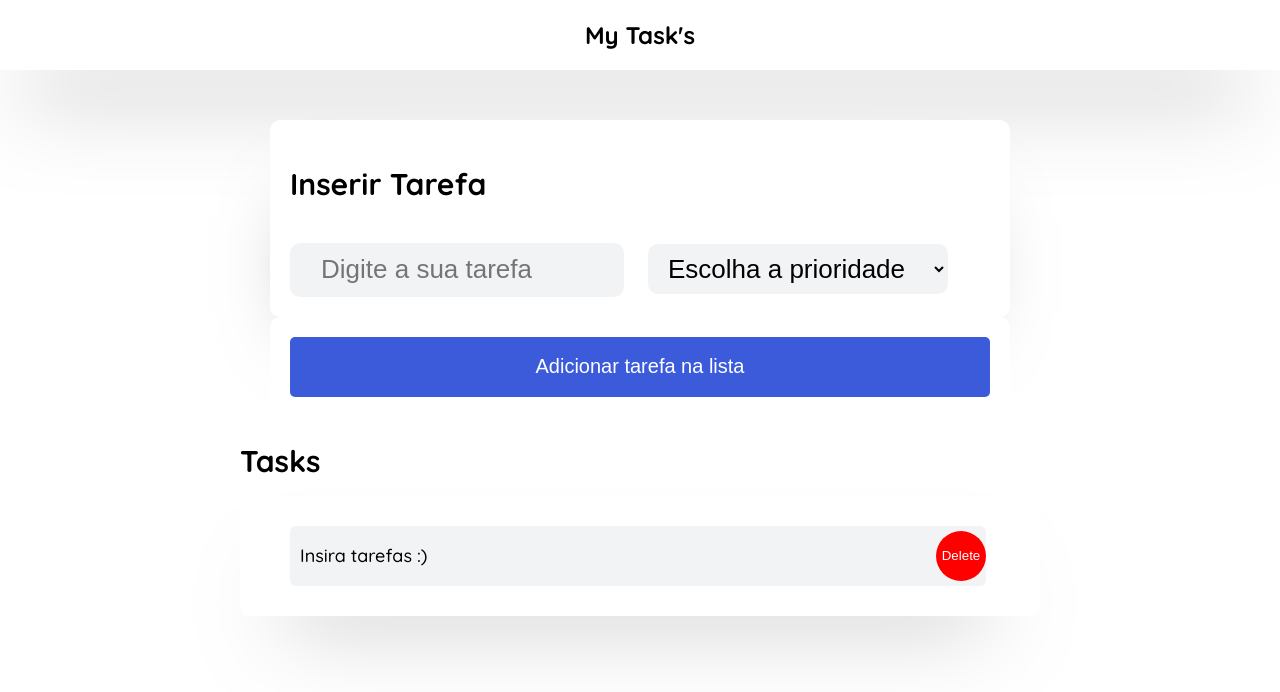
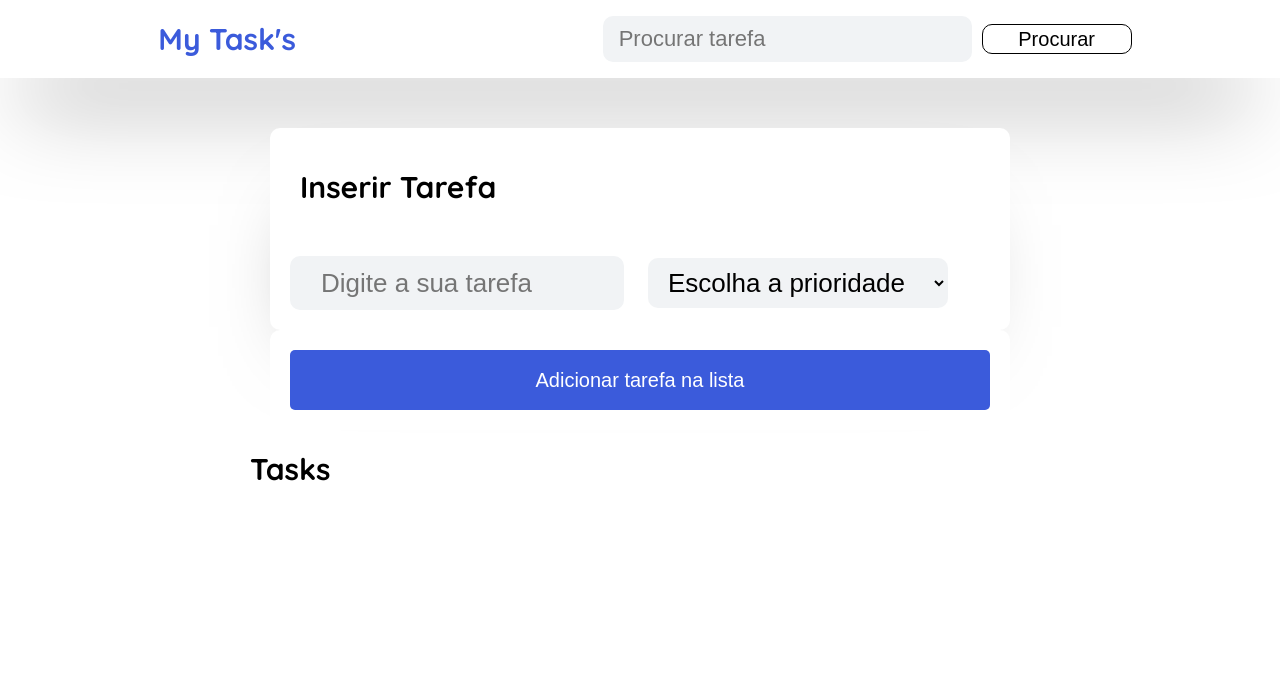
Before and after one commit to BrunoYDev/Projetos-Kenzie, a plain HTML site: page P-40 Lista de tarefas/index.html in a window 1280 px wide. Drawn offline with Linux system fonts and the light colour scheme.

Commit message:
CARALHO MEU CU PORRAAAAAA TERMINEIIIII CACETEEEE

```diff
--- a/P-40 Lista de tarefas/index.html
+++ b/P-40 Lista de tarefas/index.html
@@ -11,13 +11,17 @@
 <body>
     <header>
         <nav id="navBar">
-            <h1 id="title">My Task's</h1>
+            <h1 class="title" id="headTitle">My Task's</h1>
+            <div class="searchTable">
+            <input type="text" class="search" placeholder="Procurar tarefa">
+            <button class="searchBtn">Procurar</button>
+        </div>
         </nav>
     </header>
 
     <main class="allTasks">
         <div class="adicionar">
-            <h2 id="title">Inserir Tarefa</h2>
+            <h2 class="title">Inserir Tarefa</h2>
             <input type="text" name="novoItem" class="novoItem" placeholder="Digite a sua tarefa">
             <select name="tipo" class="tipo">
                 <option value="vazio">Escolha a prioridade</option>
@@ -29,7 +33,7 @@
         </div>
         <div id="uniqueButton"><button class="addItem">Adicionar tarefa na lista</button></div>
         <div class="taskBoard">
-        <h2 id="title">Tasks</h2>
+        <h2 class="title">Tasks</h2>
         <ul class="tasks">
 
 
--- a/P-40 Lista de tarefas/script.js
+++ b/P-40 Lista de tarefas/script.js
@@ -1,8 +1,8 @@
 let tasks = [
-    {
-      titulo: "Insira tarefas :)",
-      tipo: "Urgente"
-    }
+    // {
+    //   titulo: "Insira tarefas :)",
+    //   tipo: "Urgente"
+    // },
     // {
     //   titulo: "Limpar o quarto",
     //   tipo: "urgente"
@@ -26,22 +26,28 @@ let tasks = [
   let prio_priori = [];
   let prio_normal = [];
 
+  let newArr2 = [];
+
   function separaItems(list){
     for(let i=0; i<list.length;i++){
         if(list[i].tipo.toLowerCase() == 'urgente'){
+            newArr2.push(list[i].titulo);
             prio_urgente.push(list[i].titulo);
         }else if(list[i].tipo.toLowerCase() == 'prioritário'){
+          newArr2.push(list[i].titulo);
             prio_priori.push(list[i].titulo);
         }else if(list[i].tipo.toLowerCase() == 'normal'){
+            newArr2.push(list[i].titulo);
             prio_normal.push(list[i].titulo);
         }
     }
   }
   separaItems(tasks);
-
+  let cont = 0;
   function renderizarTela(list){
 
     for(let i=0; i<list.length; i++){
+      cont++;
         let listItem = document.createElement('li');
         let listItemParag = document.createElement('p');
         listItem.classList.add('listItem');
@@ -52,12 +58,19 @@ let tasks = [
         deleteButton.setAttribute('class','redBtn');
         deleteButton.innerText = 'Delete';
         deleteButton.addEventListener('click',function(e){
-          list.splice(i,1);
-          listItem.remove('');
+          if(list.length != i){
+            for(let i=0; i<list.length; i++){
+            listItem.remove('');
+            newArr2.splice(i,1);
+            list.splice(i,1);
+            }
+          }
+            listItem.remove('');
+            newArr2.splice(i,1);
+            list.splice(i,1);
         });
         listItem.append(listItemParag,deleteButton);
         lista.appendChild(listItem);
-
     }
   }
 
@@ -77,21 +90,24 @@ let tasks = [
       titulo: inputValue,
       tipo: inputPrio
     };
-
     if(inputValue != '' && inputPrio != 'vazio'){
       if(inputPrio == 'urgente'){
+        newArr2.push(newItem.titulo);
         prio_urgente.push(newItem.titulo);
         lista.innerHTML = '';
         renderizarTela(prio_urgente);
         renderizarTela(prio_priori);
         renderizarTela(prio_normal);
       }else if(inputPrio = 'prioritario'){
+        newArr2.push(newItem.titulo);
         prio_priori.push(newItem.titulo);
         lista.innerHTML = '';
         renderizarTela(prio_urgente);
         renderizarTela(prio_priori);
         renderizarTela(prio_normal);
+        console.log(prio_urgente,prio_priori,prio_normal)
       }else if(inputPrio == 'normal'){
+        newArr2.push(newItem.titulo);
         prio_normal.push(newItem.titulo);
         lista.innerHTML = '';
         renderizarTela(prio_urgente);
@@ -104,3 +120,23 @@ let tasks = [
   addButton.addEventListener('click',(e) => {
     itemMaker(inputText,selectPrio);
   });
+
+  let search = document.querySelector('.search');
+  let searchBtn = document.querySelector('.searchBtn');
+
+  searchBtn.addEventListener('click', function(e){
+    searchInput(search.value,newArr2);
+  });
+
+  function searchInput(phrase,arr){
+    let normalize = phrase.toLowerCase();
+    let newArr = [];
+    for(let i=0;i<arr.length;i++){
+      if(arr[i].toLowerCase() == normalize){
+        newArr.push(arr[i])
+        lista.innerHTML = '';
+        console.log(newArr)
+      }
+    }
+    renderizarTela(newArr);
+  }
--- a/P-40 Lista de tarefas/style.css
+++ b/P-40 Lista de tarefas/style.css
@@ -13,12 +13,16 @@ header{
     padding: 0;
     margin: 0;
     display: flex;
-    justify-content: center;
     -webkit-box-shadow: -5px 47px 88px -27px rgba(0,0,0,0.52);
     -moz-box-shadow: -5px 47px 88px -27px rgba(0,0,0,0.52);
     box-shadow: -5px 47px 88px -27px rgba(0,0,0,0.52);
 }
-
+header nav{
+    width: 100%;
+    display: flex;
+    justify-content: space-around;
+    align-items: center;
+}
 .allTasks{
     display: flex;
     justify-content: center;
@@ -43,11 +47,46 @@ main{
     padding: 30px 50px;
 }
 
-h2{
+.title{
+    padding: 0;
+    margin: 20px 10px;
     font-family:'Quicksand', sans-serif;;
-    margin-bottom: 10px;
     font-size: 30px;
     font-weight: bold;
+}
+
+.search{
+    width: 350px;
+    height: 42px;
+    border-radius: 10px;
+    border: 1px solid transparent;
+    background-color: #F1F3F5;
+    padding-left: 15px;
+    font-size: 22px;
+}
+
+.searchTable{
+    display: flex;
+    align-items: center;
+}
+.searchBtn{
+    font-size: 20px;
+    margin-left: 10px;
+    width: 150px;
+    height: 30px;
+    background-color: white;
+    border: solid 1px black;
+    border-radius: 10px;
+    cursor: pointer;
+}
+
+.searchBtn:active{
+    background-color: black;
+    color: white;
+}
+
+#headTitle{
+    color: #3B5BDB;
 }
 
 .listItem{
```
